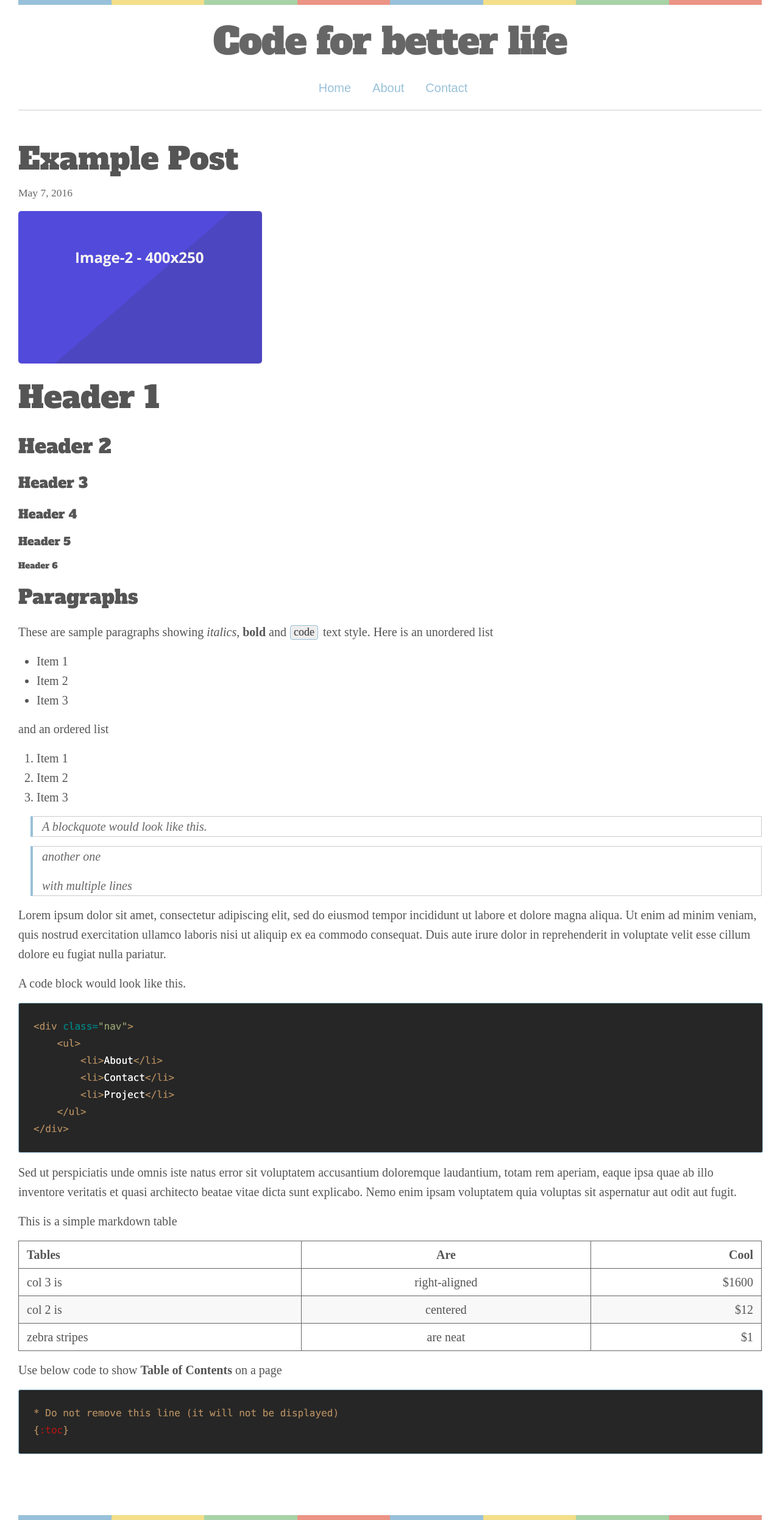
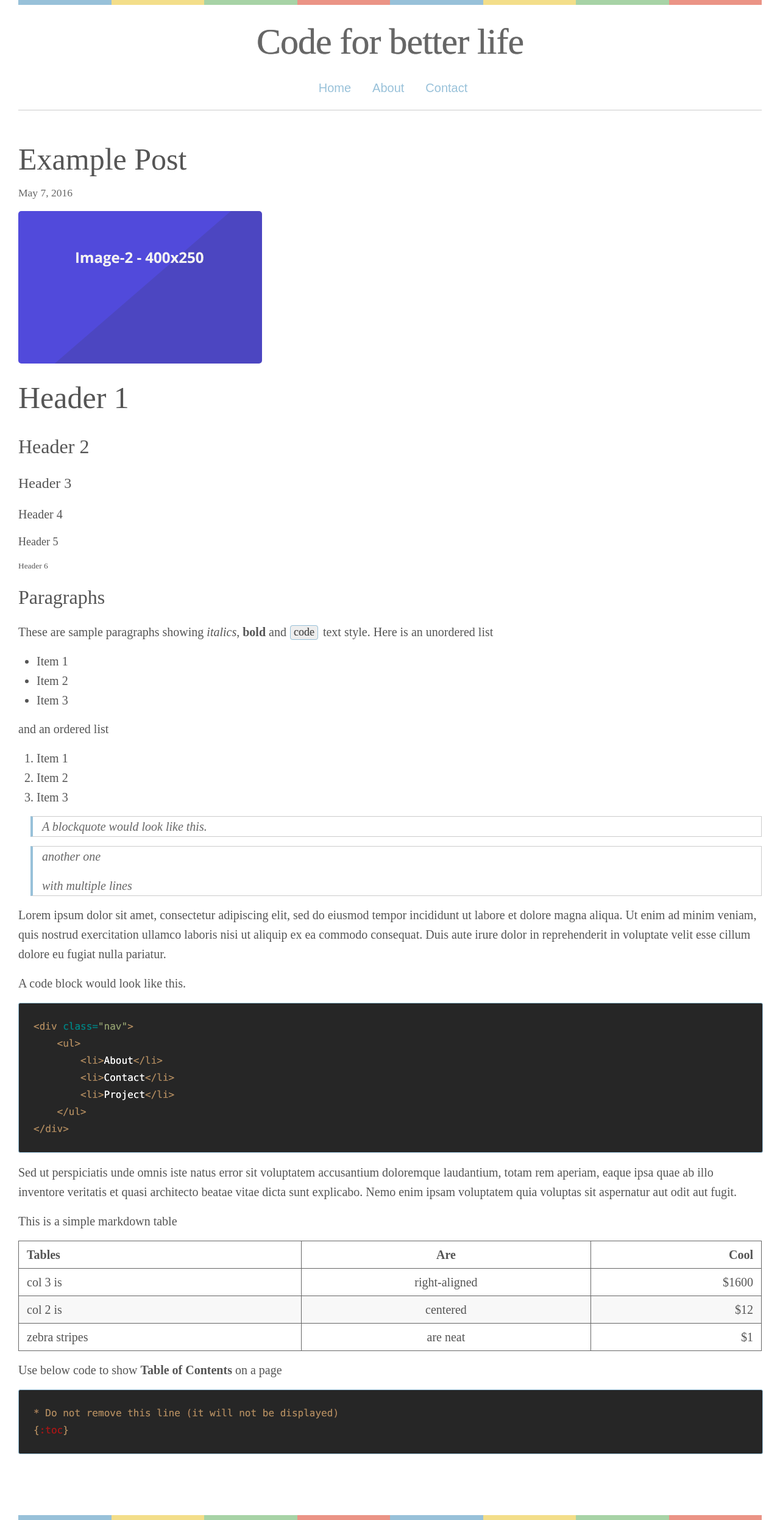
Before and after one commit to YYvanYang/yyvanyang.github.io, a Jekyll site: the page built from _posts/2016-05-07-example.md, in a window 1280 px wide. Shown: the whole page at 61% size. Built offline with Jekyll 4.4.1, drawn with Linux system fonts in a browser that asks for light colours; some web fonts are replaced; comment, search, counter and statistics services are not loaded.

Commit message:
Update _base.scss

```diff
--- a/_sass/_base.scss
+++ b/_sass/_base.scss
@@ -119,7 +119,7 @@ h5{
 
 h1, h2, h3, h4, h5, h6 {
     font-weight: $base-font-weight;
-    font-family: 'Alfa Slab One', cursive, sans-serif;
+    //font-family: 'Alfa Slab One', cursive, sans-serif;
 
 
 }
```
